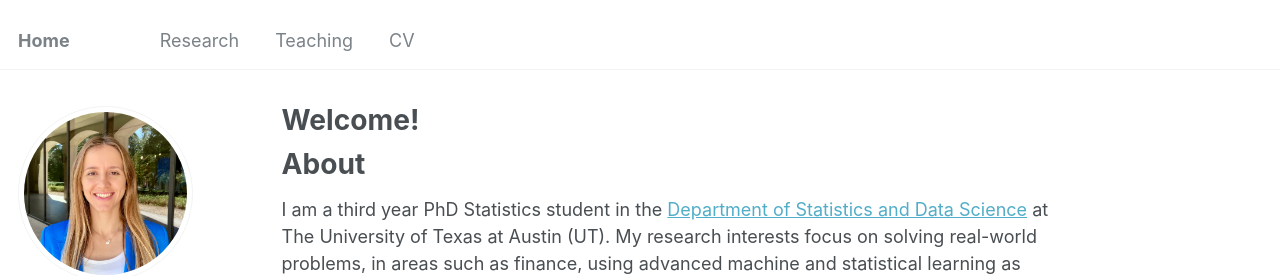
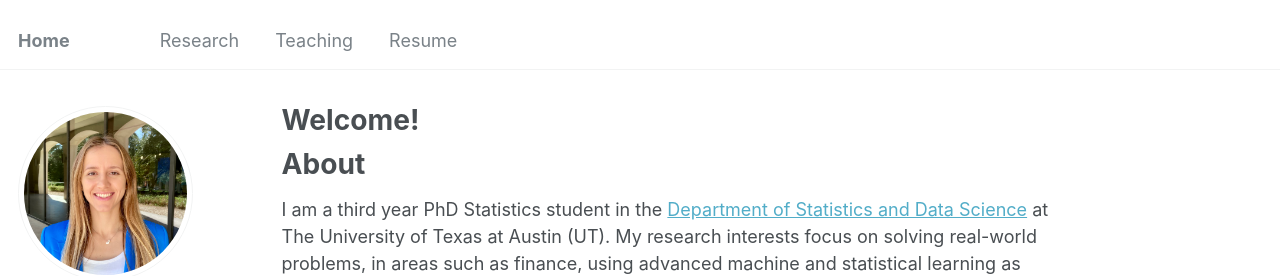
Before and after one commit to NevenaGligic/ngligic, a Jekyll site: the page built from _pages/about.md, in a window 1280 px wide. Shown: the top 276 px of the page. Built offline with Jekyll 4.4.1, drawn with Linux system fonts in a browser that asks for light colours; a file with an impossible date is left out.

Commit message:
Update navigation.yml

```diff
--- a/_data/navigation.yml
+++ b/_data/navigation.yml
@@ -1,14 +1,14 @@
 # main links links
 main:
   - title: "Research"
-    url: /publications/
+    url: /research/
 
   - title: "Teaching"
     url: /teaching/
 
-  - title: "CV"
+  - title: "Resume"
     url: /files/Resume.pdf
-    # url: /cv/
+    # url: /Resume/
 
   # - title: "Portfolio"
   #   url: /portfolio/
```
